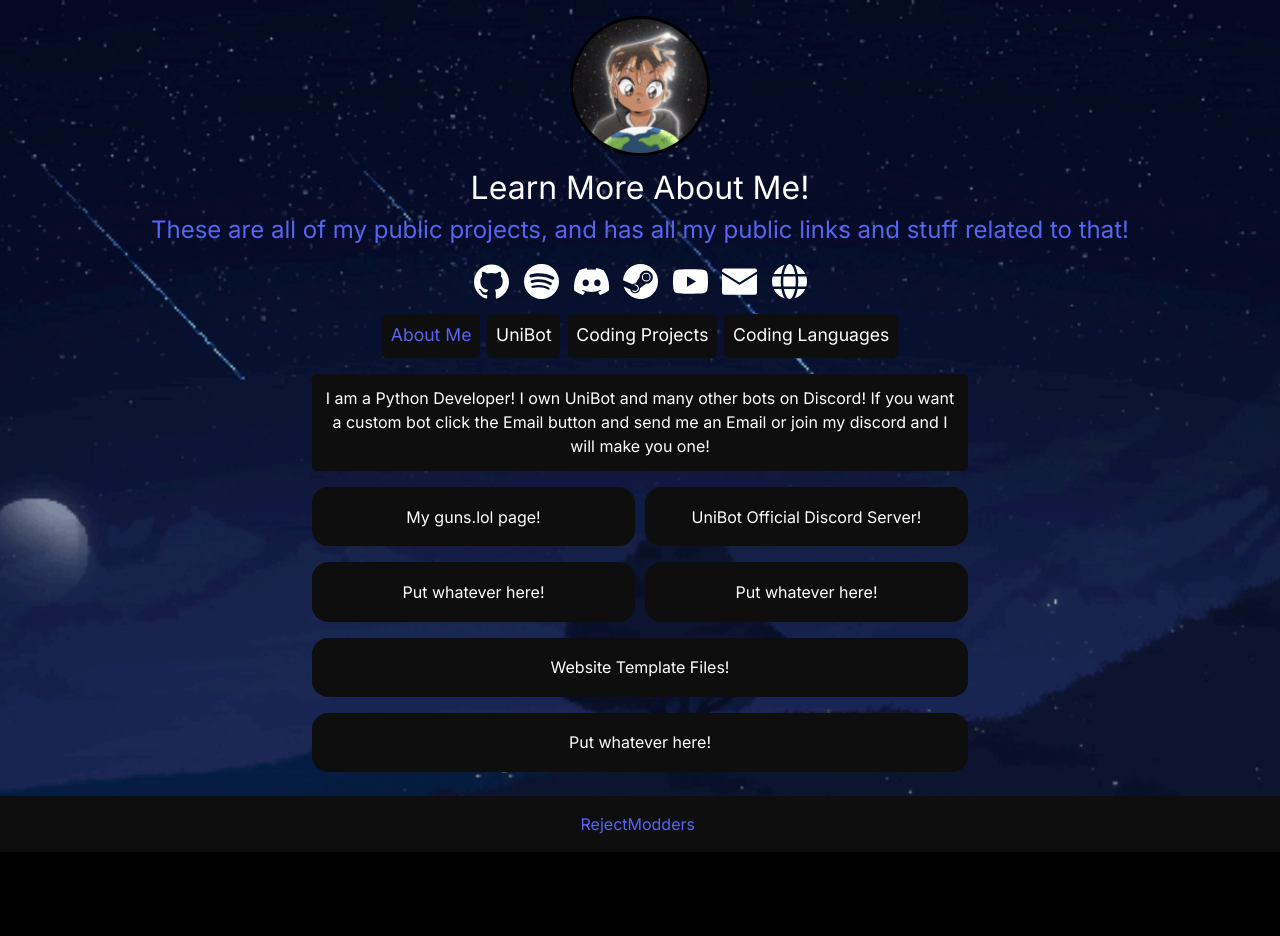
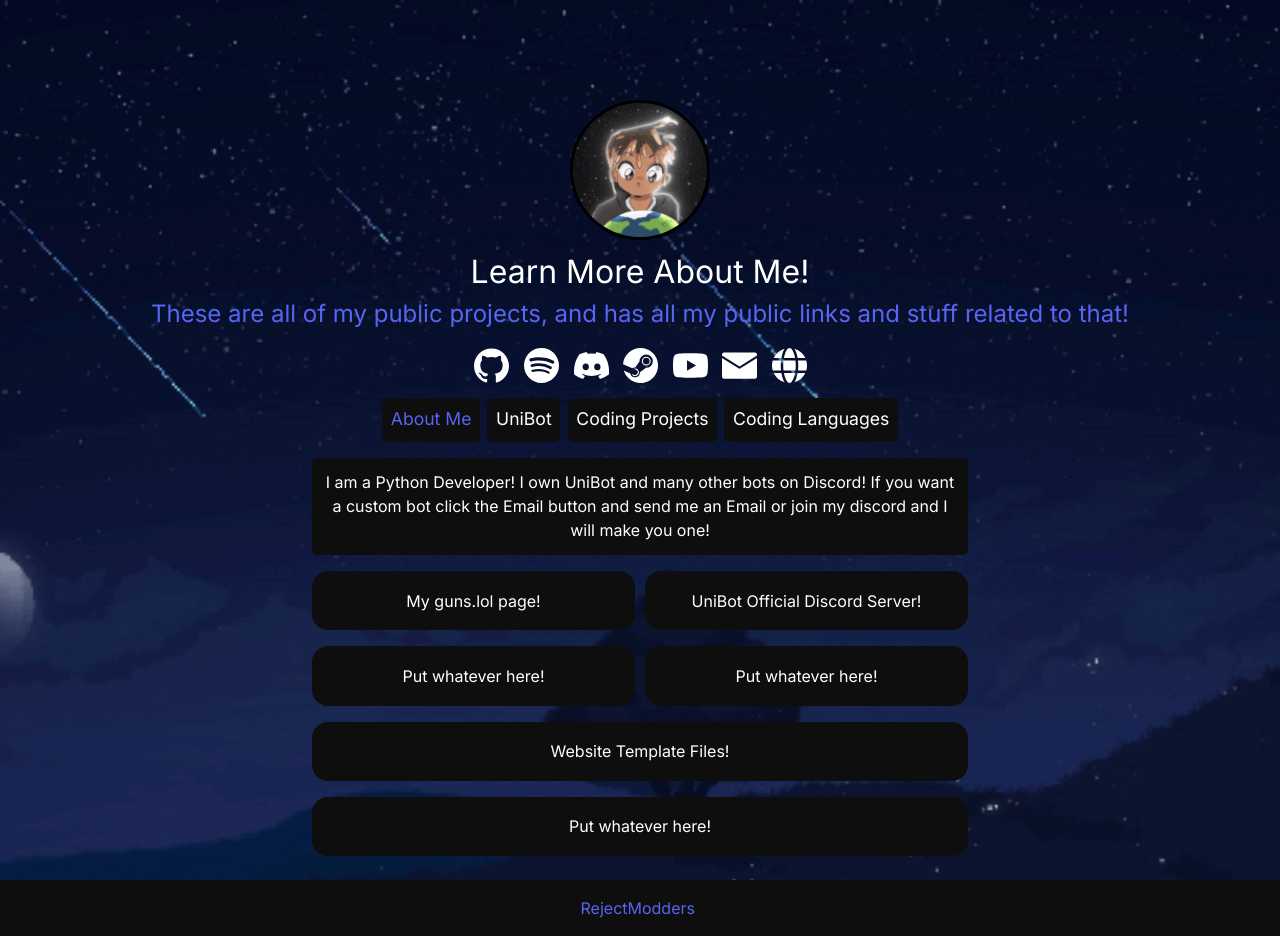
Before and after one commit to RejectModderss/Personal-Website, a plain HTML site: page index.html in a window 1280 px wide. Before the commit the page ends 852 px from the top, so only its background shows below. Drawn offline with Linux system fonts and the light colour scheme.

Commit message:
Update style.css

```diff
--- a/css/style.css
+++ b/css/style.css
@@ -90,7 +90,7 @@ body {
 /* Logo, Title and Description Codes */
 
 .header_img {
-  padding-top: 1em;
+  padding-top: 100px;
 }
 
 .header_img img {
```
